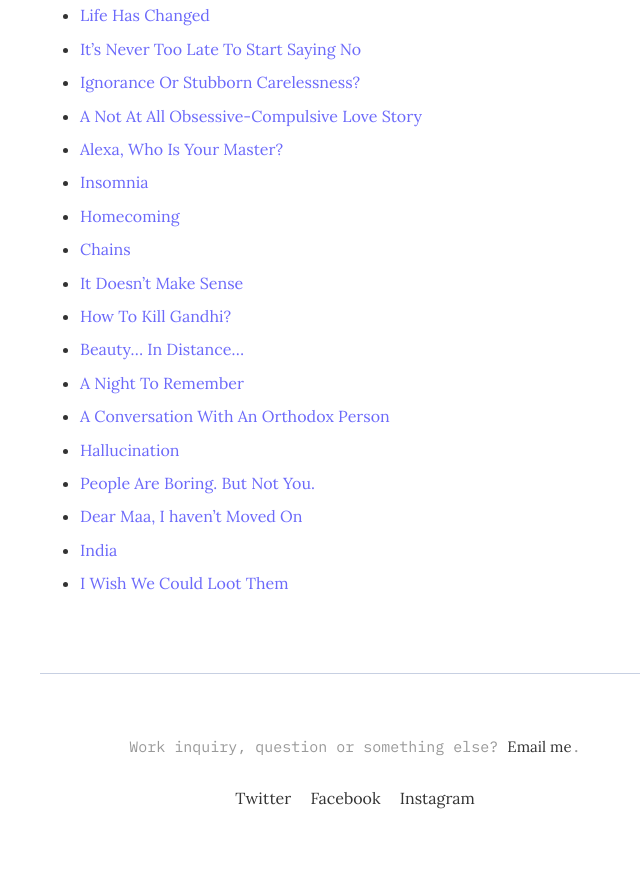
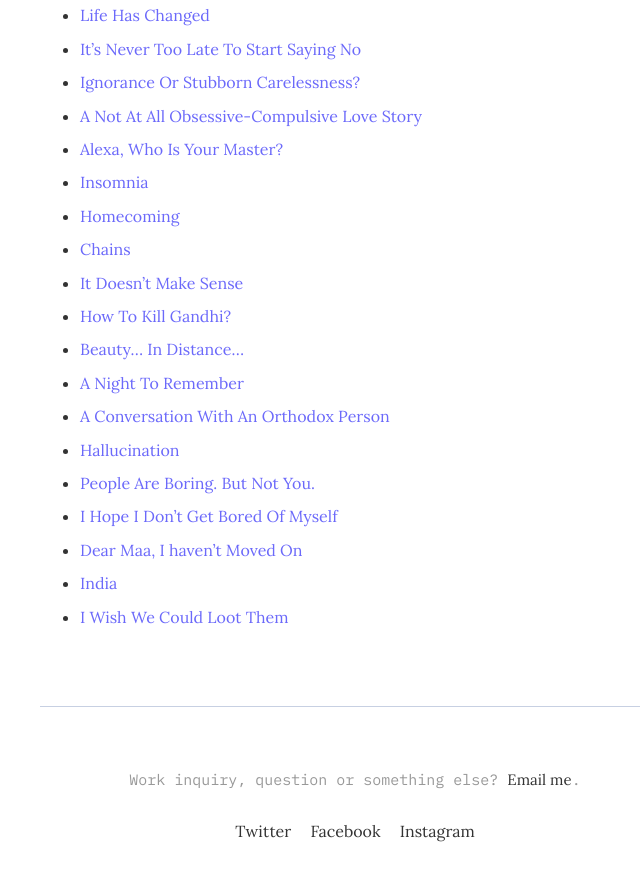
Before and after one commit to argumentativeyouth/pblog, a Jekyll site: the page built from _pages/all-posts.md, in a window 1280 px wide and 900 px high, scrolled down 671 px. Shown: the top 881 px of the window, without its empty margins (285-925 px from the left). Built offline with Jekyll 4.4.1, drawn with Linux system fonts in a browser that asks for light colours.

Commit message:
Update all-posts.md

```diff
--- a/_pages/all-posts.md
+++ b/_pages/all-posts.md
@@ -32,6 +32,7 @@ image:
 * [A Conversation With An Orthodox Person](https://pritams.blog/a-conversation-with-an-orthodox-person/)
 * [Hallucination](https://pritams.blog/what-if-my-whole-life-has-been-a-hallucination/)
 * [People Are Boring. But Not You.](https://pritams.blog/people-are-boring/)
+* [I Hope I Don't Get Bored Of Myself](https://pritams.blog/i-hope-i-don-t-get-bored-of-myself/)
 * [Dear Maa, I haven't Moved On](https://pritams.blog/no-i-have-not-moved-on/)
 * [India](https://pritams.blog/india/)
 * [I Wish We Could Loot Them](https://pritams.blog/i-wish-we-could-loot-them/)
```
